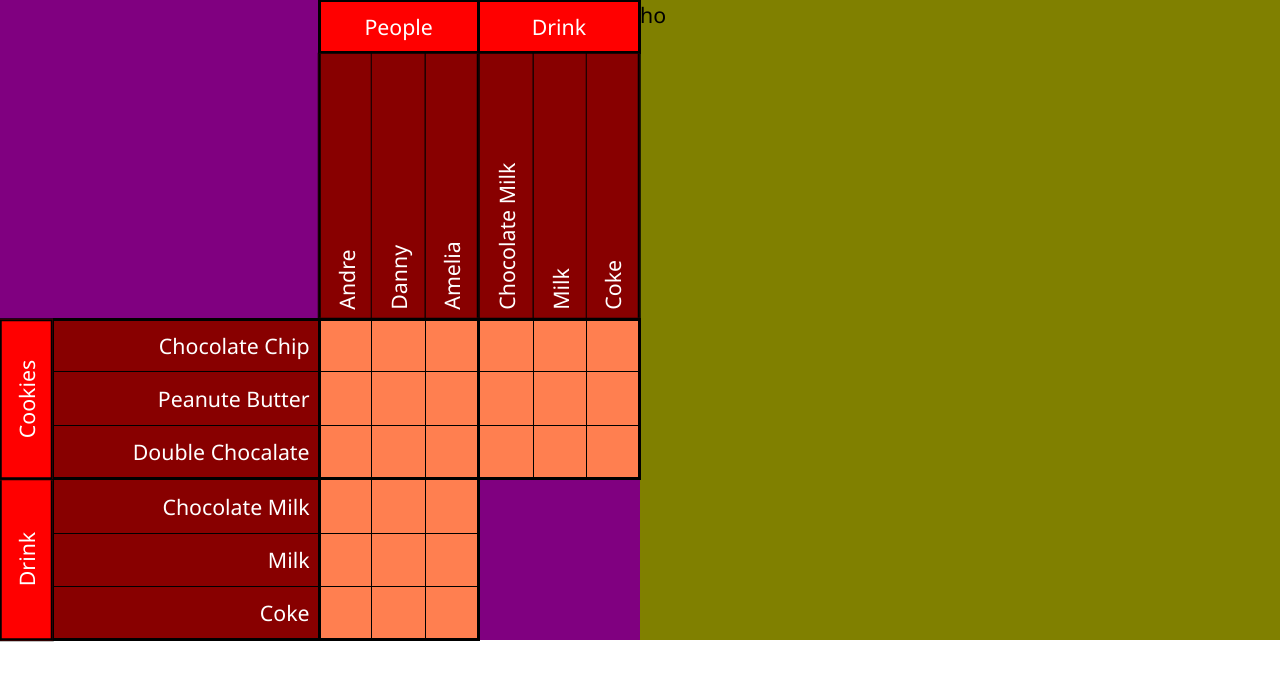
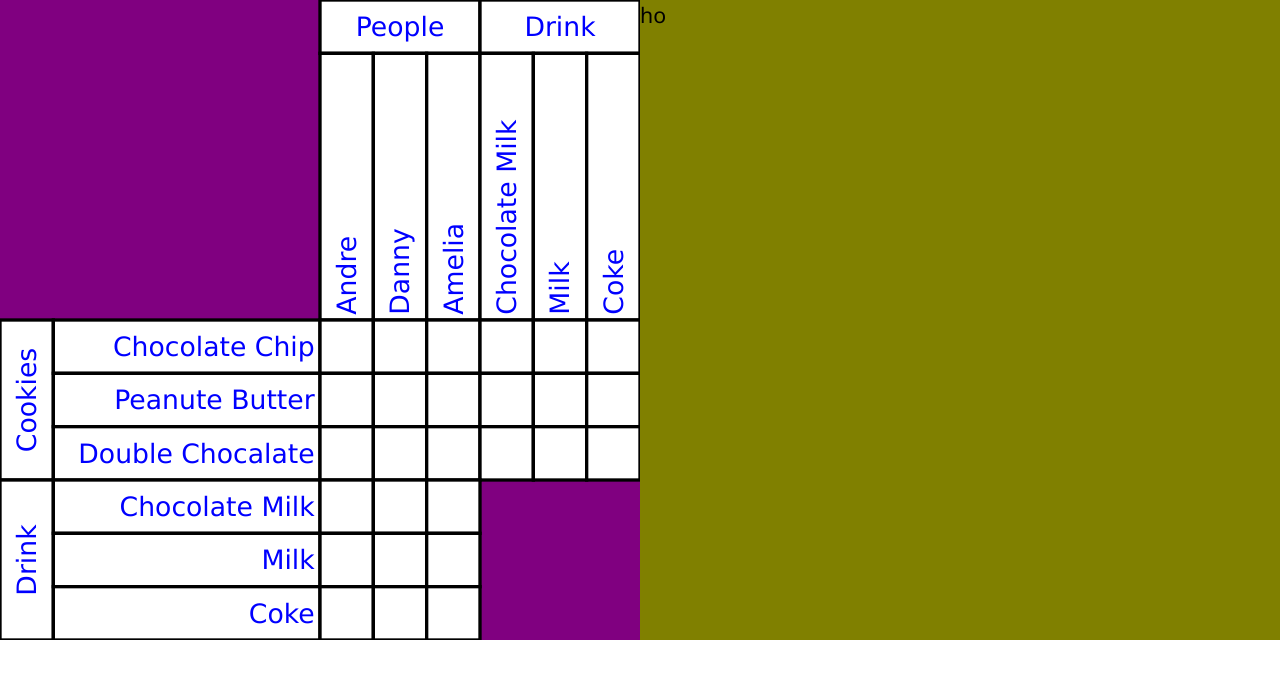
Before and after one commit to DDtMM/LogicProblems, an Angular app: page / in a window 1280 px wide. Shown: the top 680 px of the page. Built offline with nearby package versions, Linux system fonts and the light colour scheme.

Commit message:
Converted to SVG

```diff
--- a/src/app/problem-grid/problem-grid.component.html
+++ /dev/null
@@ -1,51 +0,0 @@
-<div *ngIf="gridVm" class="grid">
-  <ng-container *ngFor="let cat of gridVm!.xCats">
-    <div class="horiz-label cat-label border-y"
-      [style.gridColumn]="getCatLabelGridRange(cat)" [style.gridRow]="1"
-      [ngClass]="getBorderX(cat)">
-      <div #fitText>
-        {{cat.label}}
-      </div>
-    </div>
-    <div *ngFor="let item of cat.items" class="vert-label item-label"
-      [style.gridColumn]="getItemGridIndex(cat, item)" [style.gridRow]="'2 / span 1'"
-      [ngClass]="getBorderX(cat, item, true)">
-      <div>
-        <div #fitText>
-          {{item.label}}
-        </div>
-      </div>
-    </div>
-  </ng-container>
-  <ng-container *ngFor="let cat of gridVm!.yCats">
-    <div class="cat-label vert-label border-x"
-      [style.gridRow]="getCatLabelGridRange(cat)" [style.gridColumn]="'1 / span 1'"
-      [ngClass]="getBorderY(cat, undefined, true)">
-      <div>
-        <div #fitText>
-          {{cat.label}}
-        </div>
-      </div>
-    </div>
-    <div *ngFor="let item of cat.items" class="horiz-label item-label" [style.textAlign]="'right'"
-      [style.gridRow]="getItemGridIndex(cat, item)" [style.gridColumn]="'2 / span 1'" [ngClass]="getBorderY(cat, item)">
-
-      <div #fitText>
-        {{item.label}}
-      </div>
-    </div>
-  </ng-container>
-  <ng-container *ngFor="let matricesRow of gridVm!.matrices">
-    <ng-container *ngFor="let catMatrix of matricesRow">
-      <ng-container *ngFor="let matrixRow of catMatrix.elems">
-        <div *ngFor="let mElem of matrixRow" class="elem"
-          [ngClass]="getMatrixElemClass(catMatrix, mElem)"
-          (click)="toggleState(mElem)"
-          [style.gridRow]="getItemGridIndex(catMatrix.catY, mElem.itemY)"
-          [style.gridColumn]="getItemGridIndex(catMatrix.catX, mElem.itemX)">
-
-        </div>
-      </ng-container>
-    </ng-container>
-  </ng-container>
-</div>
--- a/src/app/problem-grid/problem-grid.component.scss
+++ b/src/app/problem-grid/problem-grid.component.scss
@@ -1,68 +1,13 @@
-div {
-  box-sizing: border-box;
-}
-.grid {
-  display: grid;
-  grid-template-columns: 1fr 5fr;
-  grid-template-rows: 1fr 5fr;
-  grid-auto-columns: 1fr;
-  grid-auto-rows: 1fr;
-  font-size: 16pt;
-  grid-gap: 1px;
-  width: 100%;
-  height: 100%;
-  >div {
-    // simulate border with box-shadow.
-    box-shadow: 0 0 0 1px #000;
+
+.grid-cell {
+  > rect {
+    fill:rgb(255,255,255);
+    stroke-width: 1;
+    stroke:rgb(0,0,0);
   }
-}
-.cat-label {
-  background: #ff0000;
-  color: white;
-  text-align: center;
-}
-.item-label {
-  background: #880000;
-  color: white;
-}
-// horiz-labels need one inner div so the text can be set in the middle.
-.horiz-label {
-  overflow:hidden;
-  display: flex;
-  flex-direction: column;
-  justify-content: center;
-  height: 100%;
-  width: 100%;
-  padding: 0 3%;
-  white-space: nowrap;
-}
-// vert-labels need two inner divs due to the rotation and need to set in the middle.
-.vert-label {
-  overflow-y: hidden;
-  transform: rotate(180deg);
-  position: relative;
-  >div {
-    writing-mode: vertical-rl;
-    height: 100%;
-    width: 100%;
-    // the following 3 flex-blox style assure that the inner div is vertically aligned in the middle.
-    display: flex;
-    flex-direction: column;
-    justify-content: center;
-    > div {
-      white-space: nowrap;
-      padding: 3% 0;
-    }
-  }
-}
-
-.elem {
-  background: coral;
-  &.reject {
-    background: #555;
-  }
-  &.accept {
-    background: #0e0;
+  > text {
+    font: 8px verdana;
+    fill:blue;
   }
 }
 
--- a/src/app/problem-grid/problem-grid.component.ts
+++ b/src/app/problem-grid/problem-grid.component.ts
@@ -6,12 +6,13 @@ import { ProblemCategoryVm, ProblemGridElemVm, ProblemGridVm, ProblemGridVmCateg
 
 @Component({
   selector: 'app-problem-grid',
-  templateUrl: './problem-grid.component.html',
+  templateUrl: './problem-grid.component.svg',
   styleUrls: ['./problem-grid.component.scss']
 })
 export class ProblemGridComponent {
   gridVm?: ProblemGridVm;
-
+  baseUnit = 16;
+  itemLabelMultiplier = 5;
   @Input()
   set problem(value: ProblemDef | undefined) {
     this.gridVm = value ? problemDefToGridVm(value) : undefined;
@@ -19,18 +20,33 @@ export class ProblemGridComponent {
 
   constructor() { }
 
+  getViewbox() {
+    const vbLength = (this.itemLabelMultiplier + 1 + this.getGridLength()) * this.baseUnit;
+    return `0 0 ${vbLength} ${vbLength}`;
+  }
+  getTranslate(xUnit: number, yUnit: number) {
+    return `translate(${xUnit * this.baseUnit}, ${yUnit * this.baseUnit})`;
+  }
+
+  getHorizLabelTransform(lengthUnit: number) {
+    return `rotate(-90) translate(${lengthUnit * this.baseUnit * -1}, 0)`;
+  }
+  getGridLength() {
+    return (this.gridVm?.xCats || []).reduce((prev, cur) => prev + cur.items.length, 0);
+  }
   getCatLabelGridRange(cat: ProblemCategoryVm) {
     // offset start index by 3 since cols are 1 indexed and there should be 2 in dimension previous.
-    return `${3 + cat.itemOffset} / span ${cat.items.length}`;
+    return { index: 3 + cat.itemOffset, length: cat.items.length };
   }
 
   getMatrixElemClass(matrix: ProblemGridVmCategoryMatrix, elem: ProblemGridElemVm) {
-    return [ elem.state, ...this.getBorderX(matrix.catX, elem.itemX), ...this.getBorderY(matrix.catY, elem.itemY) ];
+    return [elem.state, ...this.getBorderX(matrix.catX, elem.itemX), ...this.getBorderY(matrix.catY, elem.itemY)];
   }
   getItemGridIndex(cat: ProblemCategoryVm, item: ProblemItem) {
     // offset start index by 3 since cols are 1 indexed and there should be 2 in dimension previous.
-    return `${3 + cat.itemOffset + cat.items.indexOf(item)} / span 1`;
+    return { index: 3 + cat.itemOffset + cat.items.indexOf(item), length: 1 };
   }
+
   /** Gets border classes for a category or an item in a category. */
   getBorderClass(cat: ProblemCategoryVm, item: ProblemItem | undefined, firstClass: string, lastClass: string, invert?: boolean) {
     const cssClasses: string[] = [];
@@ -72,6 +88,7 @@ export class ProblemGridComponent {
         elem.state = 'reject';
         break;
     }
+    console.log(`new state: ${elem.state}`);
   }
 
 }
```
Also changed, not shown: src/app/problem-grid/problem-grid.component.svg (added).
